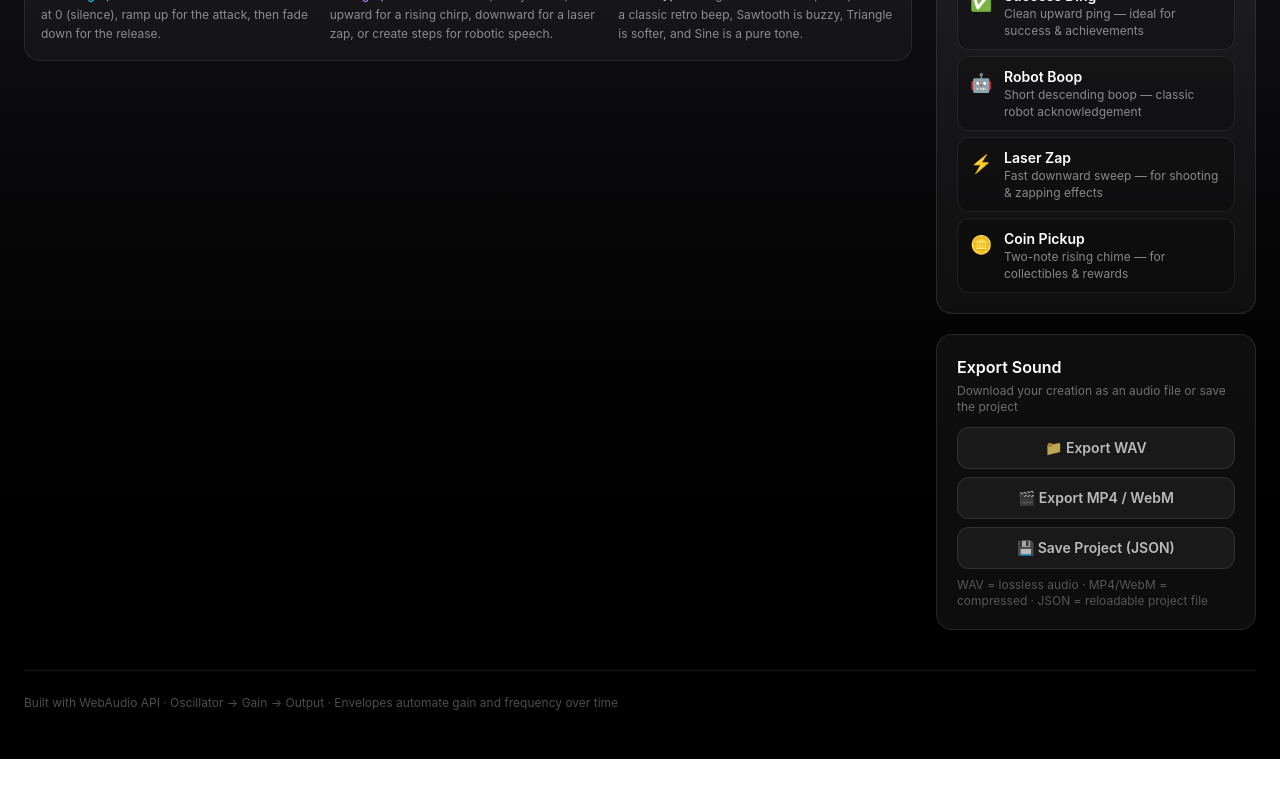
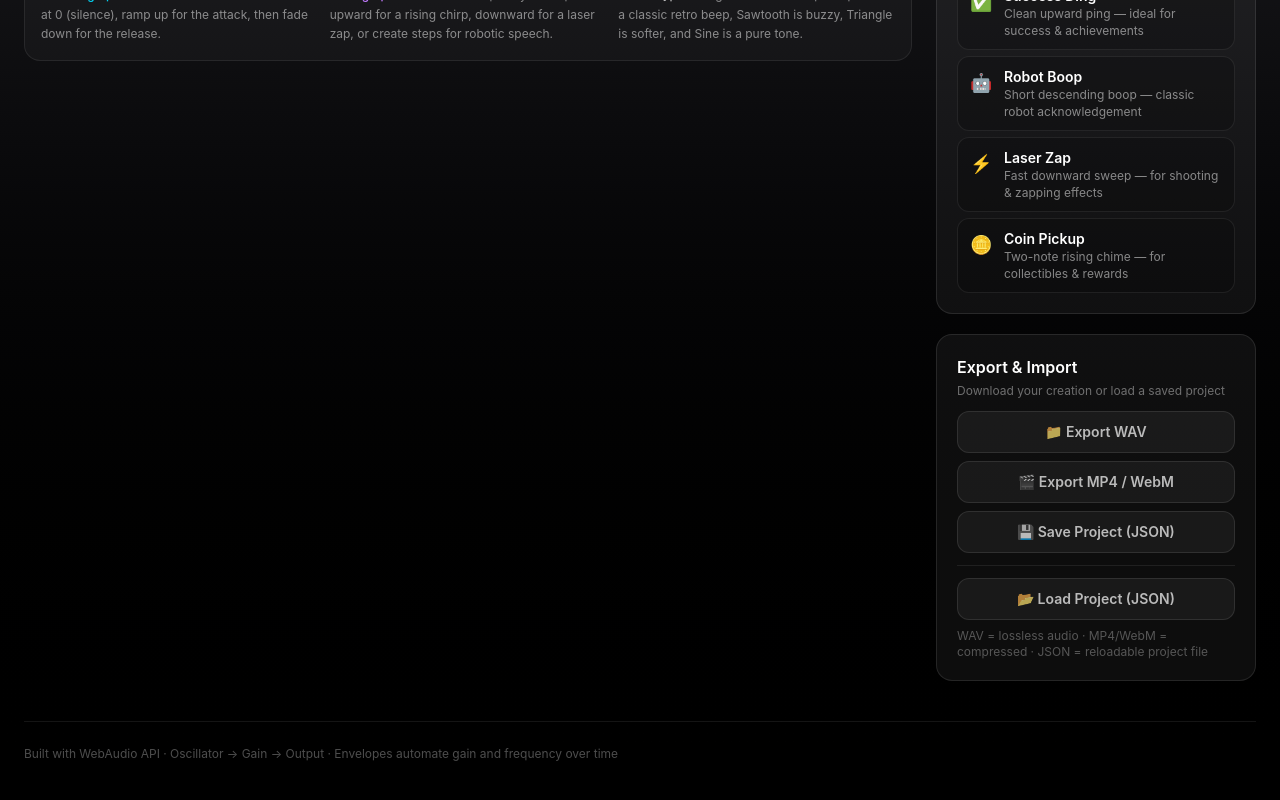
Before and after one commit to monjar/Ino-Voice-Maker, a React (Vite) app: page / in a window 1280 px wide. Shown: the part 1093-1893 px from the top of the page. Before the commit the page ends 1852 px from the top, so only its background shows below. Built offline with nearby package versions, Linux system fonts and the light colour scheme.

Commit message:
feat: add JSON project import (load saved projects from file)

```diff
--- a/src/components/ExportPanel.jsx
+++ b/src/components/ExportPanel.jsx
@@ -1,10 +1,11 @@
-import React, { useState } from "react";
+import React, { useRef, useState } from "react";
 
 /**
- * ExportPanel — Buttons for exporting the current sound as WAV, MP4, or JSON.
+ * ExportPanel — Buttons for exporting as WAV/MP4/JSON and importing from JSON.
  */
-export default function ExportPanel({ onExportWav, onExportMp4, onExportJson }) {
+export default function ExportPanel({ onExportWav, onExportMp4, onExportJson, onImportJson }) {
   const [exporting, setExporting] = useState(null); // 'wav' | 'mp4' | 'json' | null
+  const fileInputRef = useRef(null);
 
   async function handleExport(type, fn) {
     setExporting(type);
@@ -18,6 +19,25 @@ export default function ExportPanel({ onExportWav, onExportMp4, onExportJson })
     }
   }
 
+  function handleFileChange(e) {
+    const file = e.target.files?.[0];
+    if (!file) return;
+
+    const reader = new FileReader();
+    reader.onload = (ev) => {
+      try {
+        const data = JSON.parse(ev.target.result);
+        onImportJson(data);
+      } catch (err) {
+        alert(`Invalid JSON file: ${err.message}`);
+      }
+    };
+    reader.readAsText(file);
+
+    // Reset so the same file can be re-selected
+    e.target.value = "";
+  }
+
   const btnClass = (type) =>
     `flex-1 px-3 py-2.5 rounded-xl text-sm font-semibold transition border cursor-pointer ${
       exporting === type
@@ -27,9 +47,9 @@ export default function ExportPanel({ onExportWav, onExportMp4, onExportJson })
 
   return (
     <div className="rounded-2xl bg-white/5 border border-white/10 p-5">
-      <h3 className="text-white font-semibold mb-1">Export Sound</h3>
+      <h3 className="text-white font-semibold mb-1">Export & Import</h3>
       <p className="text-white/40 text-xs mb-3">
-        Download your creation as an audio file or save the project
+        Download your creation or load a saved project
       </p>
 
       <div className="flex flex-col gap-2">
@@ -56,6 +76,25 @@ export default function ExportPanel({ onExportWav, onExportMp4, onExportJson })
         >
           {exporting === "json" ? "Saving…" : "💾 Save Project (JSON)"}
         </button>
+
+        <div className="border-t border-white/8 my-1" />
+
+        <button
+          onClick={() => fileInputRef.current?.click()}
+          disabled={!!exporting}
+          className="flex-1 px-3 py-2.5 rounded-xl text-sm font-semibold transition border cursor-pointer bg-white/5 border-white/10 text-white/70 hover:bg-white/10 hover:text-white"
+        >
+          📂 Load Project (JSON)
+        </button>
+
+        {/* Hidden file input */}
+        <input
+          ref={fileInputRef}
+          type="file"
+          accept=".json,application/json"
+          onChange={handleFileChange}
+          className="hidden"
+        />
       </div>
 
       <p className="text-white/30 text-xs mt-2">
--- a/src/components/RobotSfxDesigner.jsx
+++ b/src/components/RobotSfxDesigner.jsx
@@ -130,6 +130,27 @@ export default function RobotSfxDesigner() {
     };
   }
 
+  /** Load project state from a parsed JSON object */
+  function loadProject(data) {
+    try {
+      const p = data?.params;
+      if (!p || !Array.isArray(p.volPoints) || !Array.isArray(p.freqPoints)) {
+        throw new Error("Invalid project file — missing params or envelope points");
+      }
+      setDurationMs(p.durationMs ?? DEFAULT.durationMs);
+      setWaveform(p.waveform ?? DEFAULT.waveform);
+      setMasterGain(p.masterGain ?? DEFAULT.masterGain);
+      setDetune(p.detune ?? DEFAULT.detune);
+      setVolPoints([...p.volPoints]);
+      setFreqPoints([...p.freqPoints]);
+      setActivePreset(data.name === "Custom" ? null : data.name ?? null);
+      setStatus(`Loaded project "${data.name || "Untitled"}" from JSON`);
+    } catch (err) {
+      setStatus(`Import failed: ${err.message}`);
+      alert(`Could not load project: ${err.message}`);
+    }
+  }
+
   return (
     <div className="min-h-screen bg-gradient-to-b from-zinc-950 via-zinc-900 to-black text-white">
       <div className="max-w-7xl mx-auto px-4 sm:px-6 py-8 sm:py-12">
@@ -222,6 +243,7 @@ export default function RobotSfxDesigner() {
               onExportWav={() => exportWav(getCurrentParams())}
               onExportMp4={() => exportMp4(getCurrentParams())}
               onExportJson={() => exportJson(getProjectState())}
+              onImportJson={loadProject}
             />
           </div>
         </div>
```
